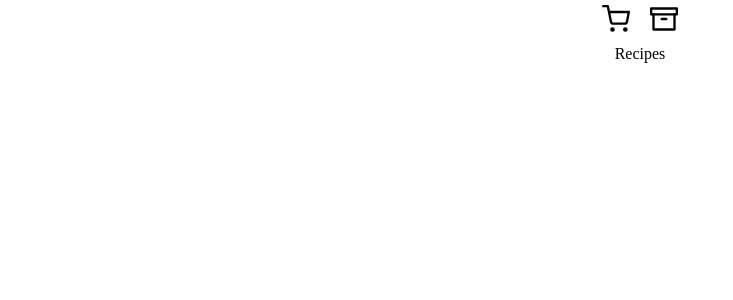
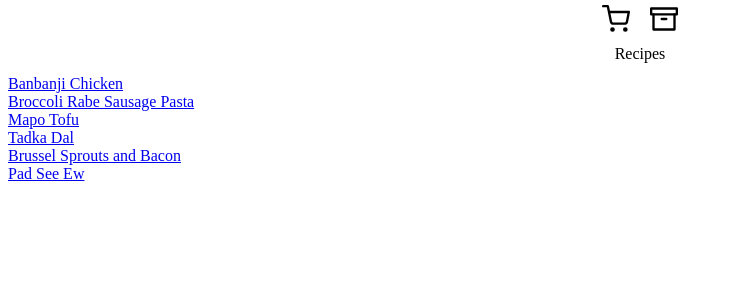
Before and after one commit to NiftyOctopus/lychee-list, a Vue app: page /recipes in a window 1280 px wide. Shown: the top 300 px of the page, without its empty margins (0-733 px from the left). Built offline with nearby package versions, Linux system fonts and the light colour scheme.

Commit message:
Use data from Vuex store in RecipeListView

```diff
--- a/src/views/RecipeListView.vue
+++ b/src/views/RecipeListView.vue
@@ -1,6 +1,9 @@
 <template>
-    <div class='recipe-list-view'>
+    <div id='recipe-list-view' class='view'>
         <div class='view-title'>Recipes</div>
+        <div v-for='recipe in recipeList' :key='recipe.name'>
+            <router-link :to="'/recipe/' + recipe.id">{{ recipe.name }}</router-link>
+        </div>
     </div>
 </template>
 
@@ -8,9 +11,10 @@
 
 <script>
     //import SubComponent from '../components/SubComponent'
+    import { mapGetters } from 'vuex'
 
     export default {
-        name: 'component-name',
+        name: 'recipe-list-view',
         components: { /* Subcomponents */ },
         props: [/* Inputs */],
         data() { return { /* Local variables */ }},
@@ -18,9 +22,8 @@
         created() {},
         mounted() {},
         updated() {},
-        computed: { /*
-            Creates a new property
-            Updates when any dependant property changes */
+        computed: {
+            ...mapGetters(['recipeList'])
         },
         watch: { /*
             Watches an existing property
```
